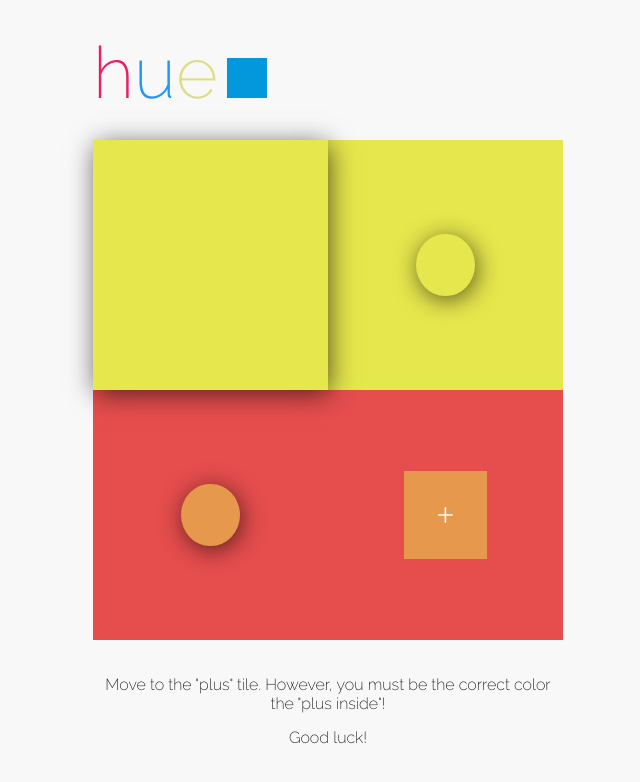
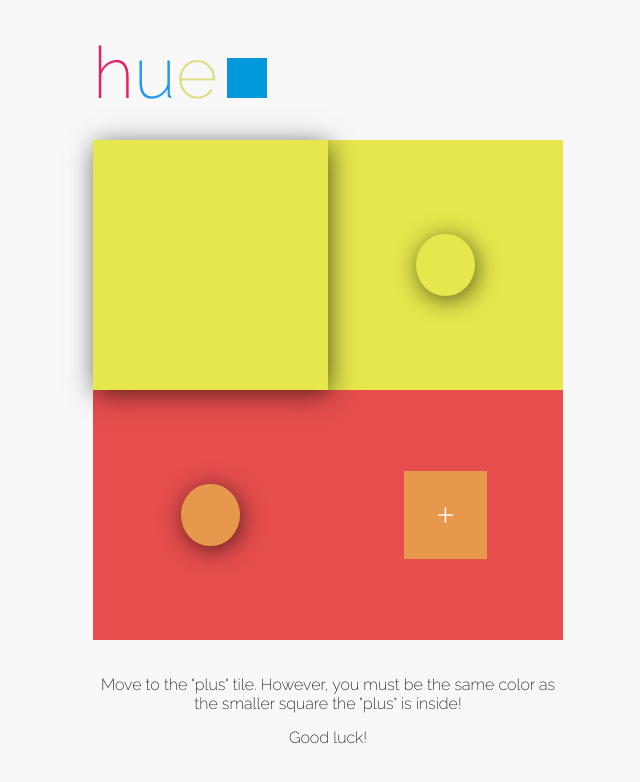
Before and after one commit to JeffLuong/PROJECT_04_Hue_Square, a website: page public/index.html in a window 1280 px wide. Shown: the whole page, without its empty margins (312-952 px from the left). Drawn offline with nearby package versions, Linux system fonts and the light colour scheme.

```diff
--- a/package.json
+++ b/package.json
@@ -7,7 +7,6 @@
     "express": "^4.13.3",
     "express-session": "^1.11.3",
     "less": "^2.5.1",
-    "mongoose": "^4.1.1",
     "morgan": "^1.6.1"
   },
   "devDependencies": {},
--- a/public/index.html
+++ b/public/index.html
@@ -25,7 +25,7 @@
       </div>
       <div class="game-instructions">
         <p>
-          Move to the "plus" tile. However, you must be the correct color the "plus inside"!
+          Move to the "plus" tile. However, you must be the same color as the smaller square the "plus" is inside!
         </p>
         <p>
           Good luck!
--- a/server.js
+++ b/server.js
@@ -1,6 +1,5 @@
 var express            = require('express'),
     server             = express(),
-    mongoose           = require('mongoose'),
     morgan             = require('morgan'),
     session            = require('express-session');
     // url                = 'mongodb://localhost:27017/hue_db';
```
